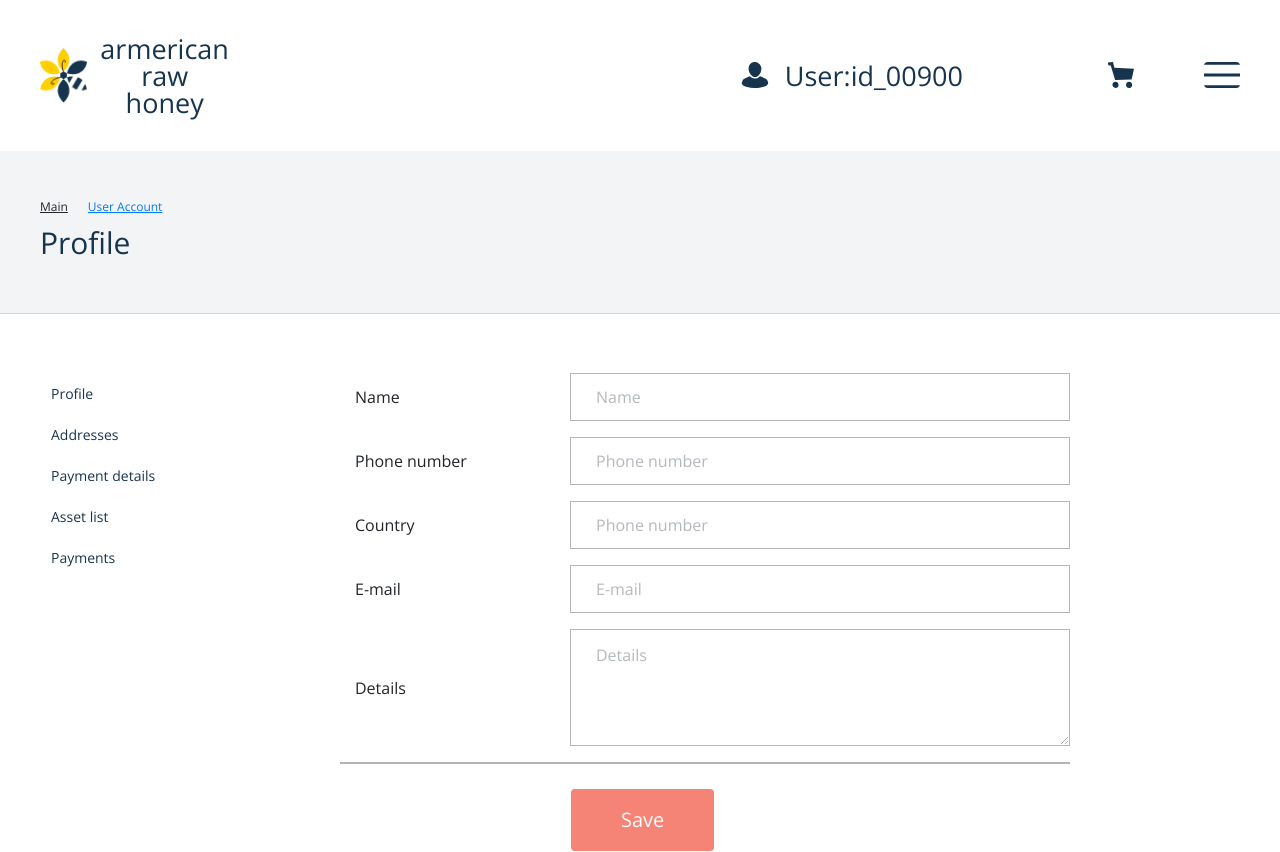
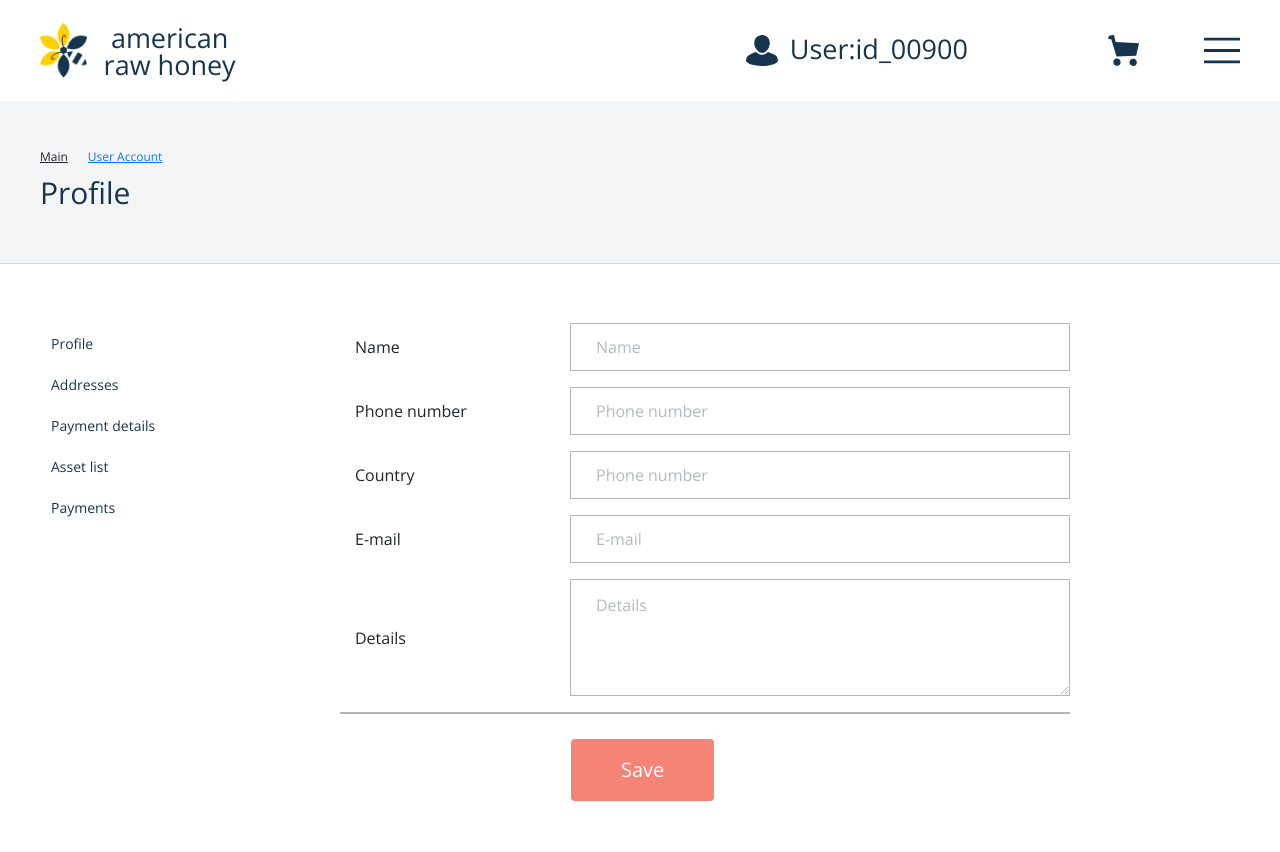
Before and after one commit to jannamryan1997/aloha, an Angular app: page /profile/user-account in a window 1280 px wide. After the commit the page ends 802 px from the top, so only its background shows below. Built offline with nearby package versions, Linux system fonts and the light colour scheme.

Commit message:
changed header

```diff
--- a/src/app/com/annaniks/aloha/layout/header/header.component.html
+++ b/src/app/com/annaniks/aloha/layout/header/header.component.html
@@ -1,10 +1,10 @@
 <header class="header">
     <div class="header-content pg-container d-flex align-items-center text-center justify-content-between">
-        <div class="header-wrapper d-flex align-items-center text-center">
-            <img src="assets/images/logo.png" class="rounded  d-block logo" alt="...">
-            <p class="text">armerican raw honey</p>
+        <div class="header-left-side d-flex align-items-center text-center">
+            <img src="assets/images/logo.png" class="rounded d-block logo" alt="...">
+            <p class="text">american raw honey</p>
         </div>
-        <div class="header-description d-flex">
+        <div class="header-right-side d-flex">
             <img src="assets/icons/user.svg" class="rounded d-block icon" alt="...">
             <p class="text">User:id_00900</p>
             <img src="assets/icons/cart.svg" class="rounded d-block icon card-icon" alt="...">
--- a/src/app/com/annaniks/aloha/layout/header/header.component.scss
+++ b/src/app/com/annaniks/aloha/layout/header/header.component.scss
@@ -1,7 +1,7 @@
 .header {
-    background: #FFFFFF 0% 0% no-repeat padding-box;
+    background: #FFFFFF;
     box-shadow: 0px 3px 6px #00000029;
-    padding: 35px;
+    padding: 23px;
     .header-content {
         .text {
             color: #17344F;
@@ -9,18 +9,17 @@
             line-height: 27px;
             margin-left: 12px;
         }
-        .header-wrapper {
-            width: 190px;
+        .header-left-side {
+            width: 200px;
             .logo {
                 width: 55px;
                 height: 55px;
             }
         }
-        .header-description {
-            margin-left: 450px;
+        .header-right-side {
             .icon {
-                width: 36px;
-                height: 26px;
+                max-width: 36px;
+                max-height: 36px;
                 cursor: pointer;
             }
             .card-icon {
```
Also changed, not shown: 1 other file (tests, documents, lock files or other folders).
